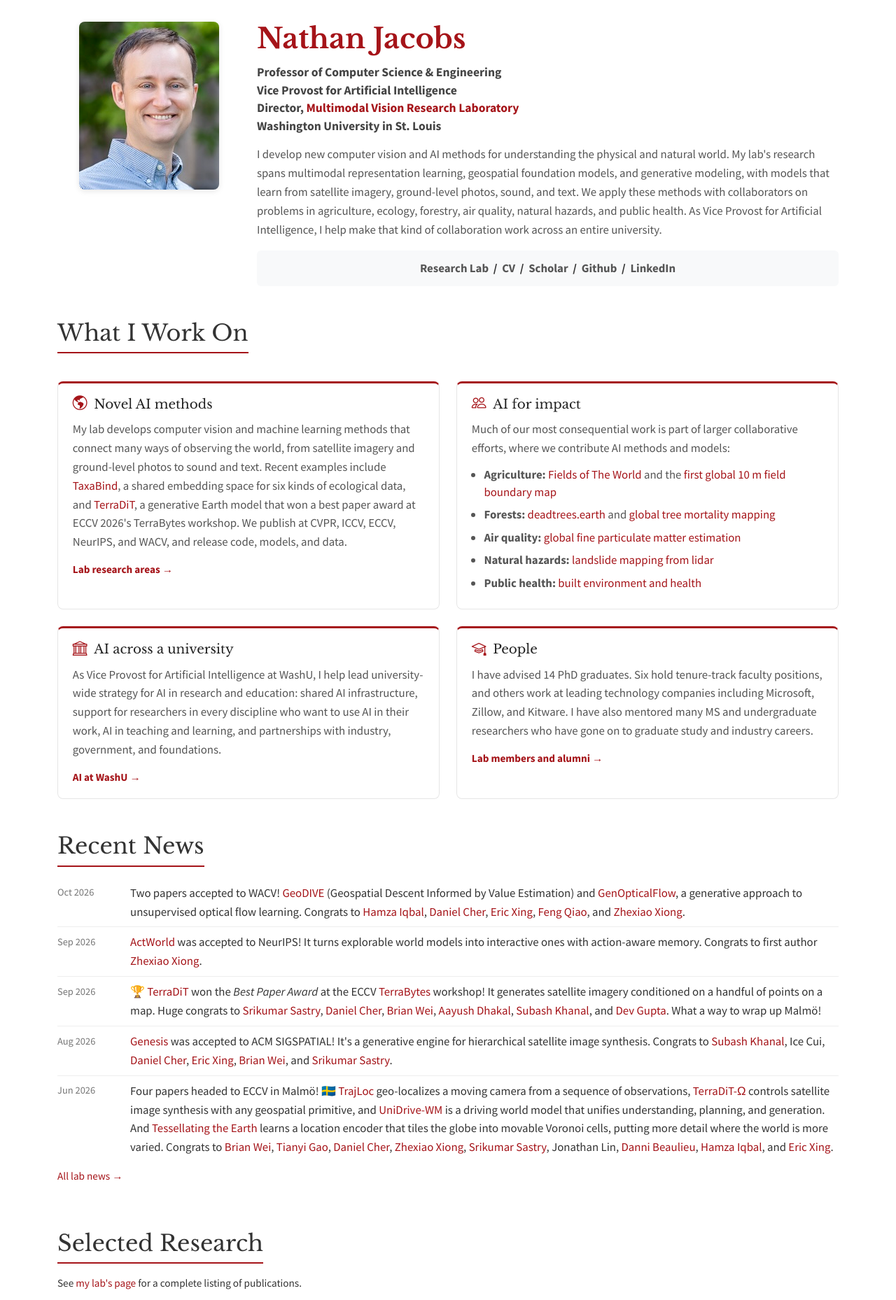
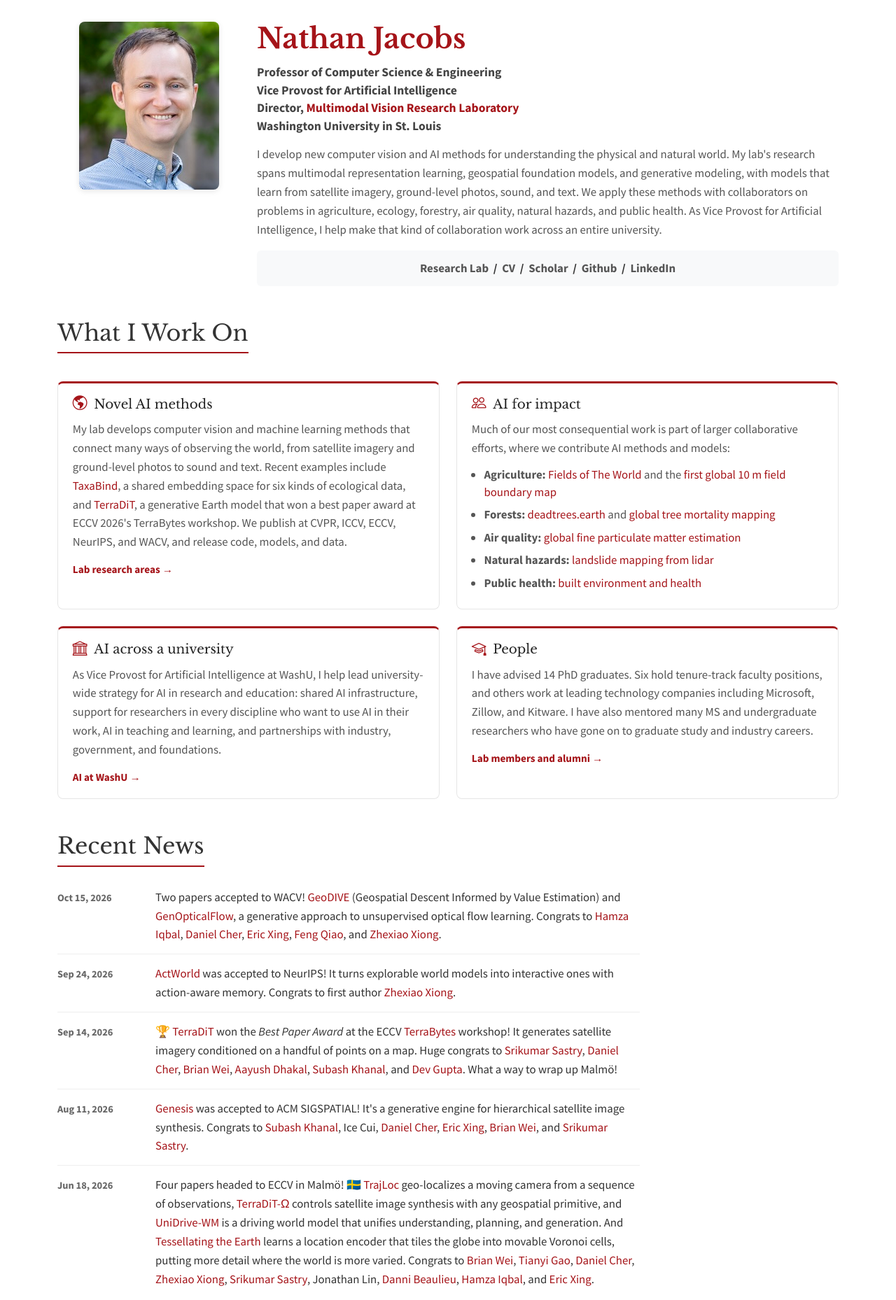
Before and after one commit to jacobsn/jacobsn.github.io, a Jekyll site: the page built from index.html, in a window 1280 px wide, cut to the strip 0-1858 px from the top of the page. Shown: the whole strip at 70% size. Built offline with Jekyll 4.4.1, drawn with Linux system fonts in a browser that asks for light colours.

Commit message:
Restyle Recent News to match the lab site; update setup-ruby.
Dates sit in their own column with dividers between items, the list is
capped at a readable width, and the stylesheet link is versioned so
browsers pick up CSS changes right away. setup-ruby v1.338.0 supports
ubuntu-26.04, so the build runs on ubuntu-latest again (Ruby 3.3).

Co-Authored-By: Claude Opus 5.5 <noreply@anthropic.com>

```diff
--- a/index.html
+++ b/index.html
@@ -23,7 +23,7 @@ rawtitle: true
   <link rel="stylesheet" href="https://cdn.jsdelivr.net/npm/bootstrap-icons@1.11.3/font/bootstrap-icons.min.css">
   <link rel="stylesheet" href="https://fonts.googleapis.com/css?family=Source+Sans+Pro:400,700,400italic,700italic">
   <link rel="stylesheet" href="https://fonts.googleapis.com/css?family=Libre+Baskerville:400,700">
-  <link rel="stylesheet" href="stylesheet.css">
+  <link rel="stylesheet" href="stylesheet.css?v={{ site.time | date: '%s' }}">
 
   <!-- Global site tag (gtag.js) - Google Analytics -->
   <script async src="https://www.googletagmanager.com/gtag/js?id=G-9Q08N5VMDQ"></script>
@@ -152,7 +152,7 @@ rawtitle: true
         <h2>Recent News</h2>
         <ul class="news-list">
           {% for item in site.data.news limit:5 %}
-          <li><span class="news-date">{{ item.date | date: "%b %Y" }}</span><span class="news-text">{{ item.html }}</span></li>
+          <li><span class="news-date">{{ item.date | date: "%b %d, %Y" }}</span><span class="news-text">{{ item.html }}</span></li>
           {% endfor %}
         </ul>
         <p style="font-size: 0.95rem;"><a href="{{site.laburl}}/oldnews.html">All lab news &rarr;</a></p>
--- a/stylesheet.css
+++ b/stylesheet.css
@@ -269,17 +269,21 @@ ol.bibliography li img {
   color: #444;
 }
 
-/* Recent news (from the lab site's news.json) */
+/* Recent news (from the lab site's news.json); matches the lab homepage */
 .news-list {
   list-style: none;
   padding-left: 0;
-  margin-bottom: 0.5rem;
+  margin: 0 0 1rem;
+  /* Keep lines to a readable length (~90 characters). */
+  max-width: 52rem;
 }
 
 .news-list li {
-  display: flex;
-  gap: 1rem;
-  padding: 0.5rem 0;
+  display: grid;
+  grid-template-columns: 120px 1fr;
+  gap: 1.25rem;
+  align-items: baseline;
+  padding: 14px 0;
   border-bottom: 1px solid #eee;
   line-height: 1.6;
 }
@@ -289,15 +293,15 @@ ol.bibliography li img {
 }
 
 .news-date {
-  flex: 0 0 5.5rem;
-  color: #777;
+  font-weight: 700;
+  color: #666;
   font-size: 0.9rem;
-  padding-top: 0.1rem;
+  white-space: nowrap;
 }
 
 @media (max-width: 576px) {
   .news-list li {
-    flex-direction: column;
-    gap: 0;
+    grid-template-columns: 1fr;
+    gap: 0.25rem;
   }
 }
```
Also changed, not shown: .github/workflows/build-and-deploy.yml.
